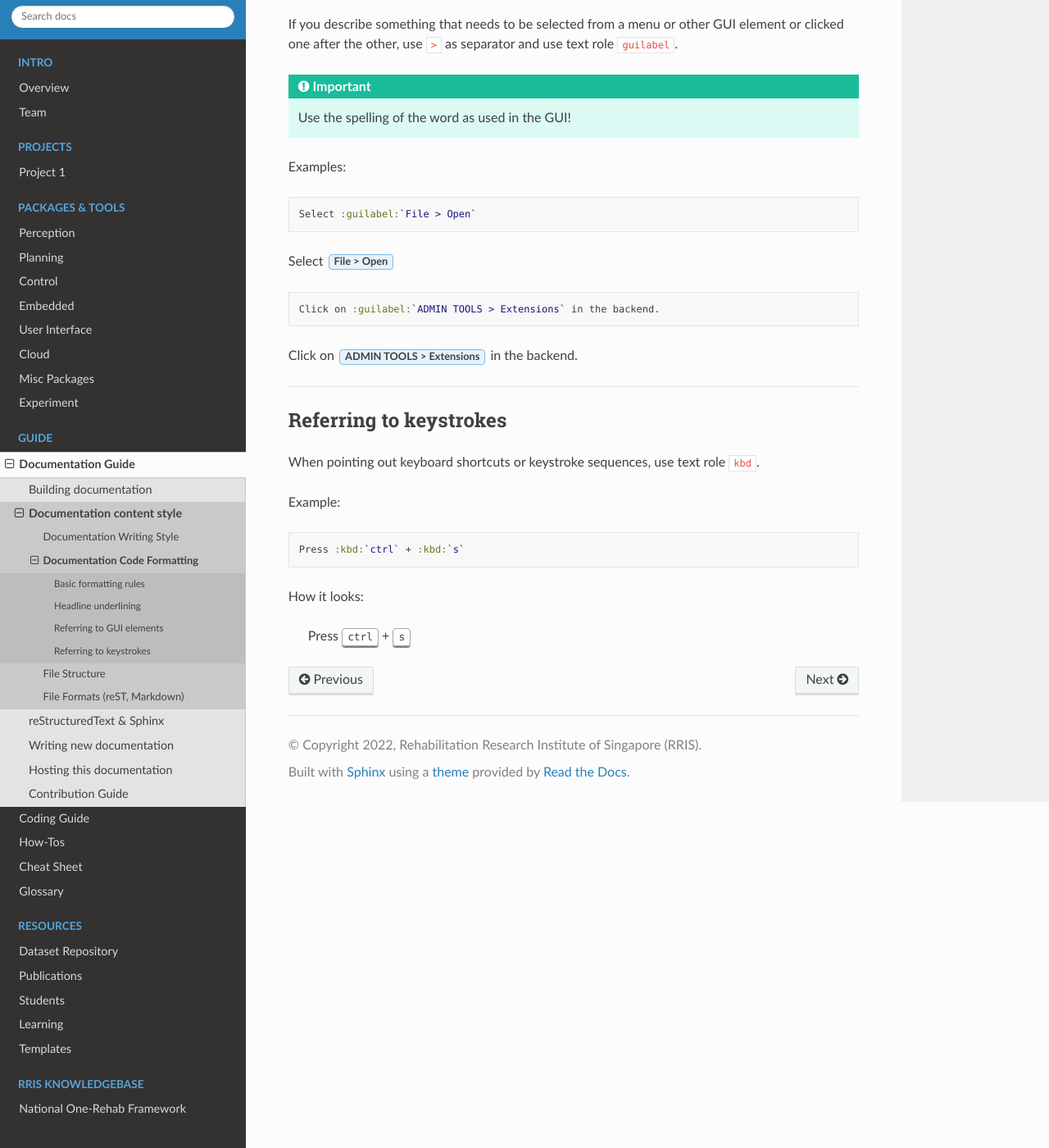
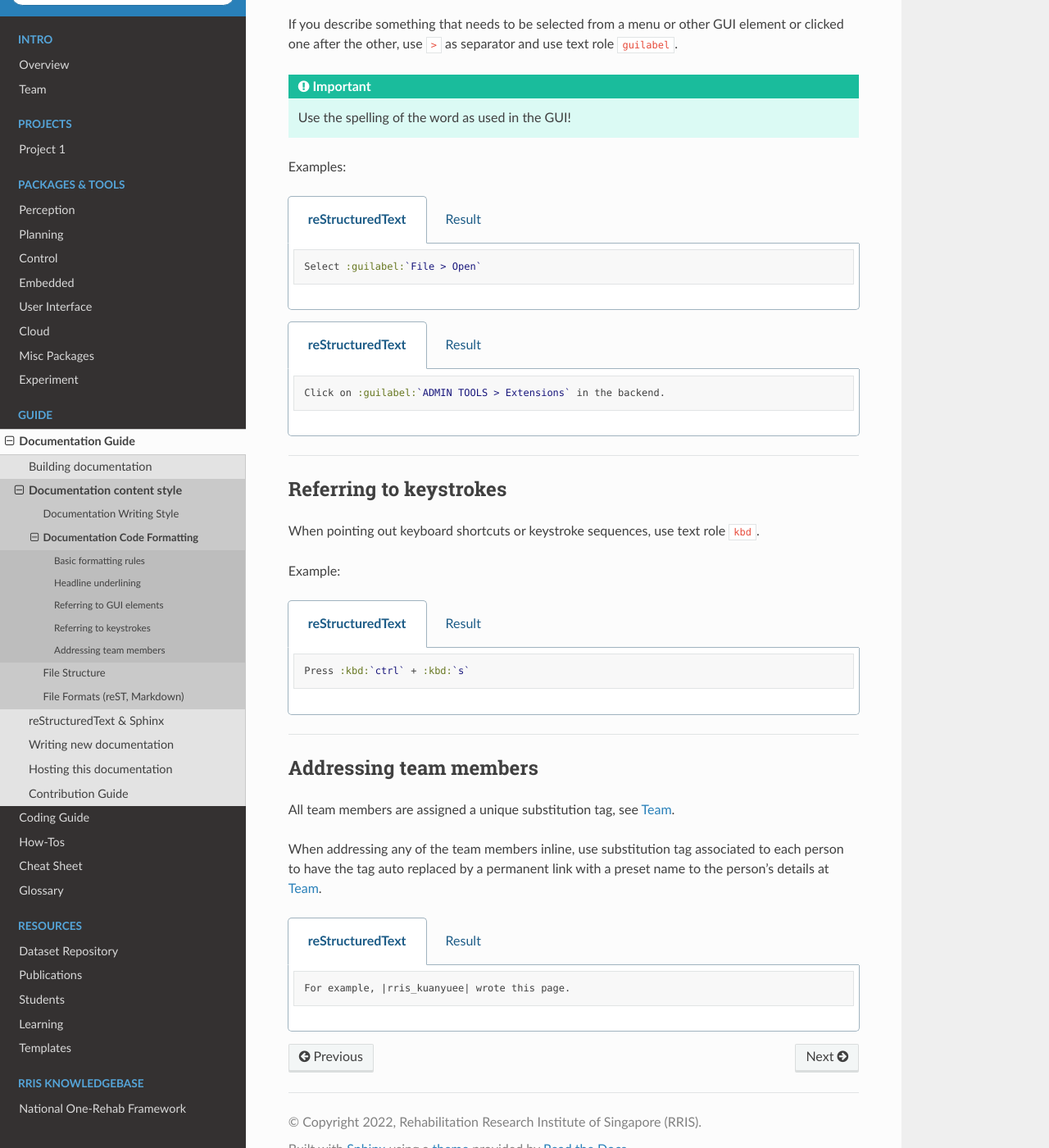
Before and after one commit to tky1026/rris_doc, a Sphinx documentation site: the page built from docs/source/Doc/Guide/Documentation/doc_guide_rst.rst, in a window 1280 px wide and 1400 px high, scrolled down 2070 px. Shown: the whole window at 82% size. Built offline with Sphinx 7.4.7 and the Read the Docs theme 2.0.0, drawn with Linux system fonts in a browser that asks for light colours; pages that are not in the unit, such as notebooks, are missing from menus.

Commit message:
update doc guide

```diff
--- a/docs/source/Doc/Guide/Documentation/doc_guide_rst.rst
+++ b/docs/source/Doc/Guide/Documentation/doc_guide_rst.rst
@@ -113,18 +113,25 @@ text role ``guilabel``.
 
 Examples:
 
-.. code-block:: rest
+.. tabs::
 
-   Select :guilabel:`File > Open`
+   .. code-tab:: rst
 
+      Select :guilabel:`File > Open`
 
-Select :guilabel:`File > Open`
+   .. tab:: Result
 
-.. code-block:: rest
+      Select :guilabel:`File > Open`
 
-   Click on :guilabel:`ADMIN TOOLS > Extensions` in the backend.
+.. tabs::
 
-Click on :guilabel:`ADMIN TOOLS > Extensions` in the backend.
+   .. code-tab:: rst
+
+      Click on :guilabel:`ADMIN TOOLS > Extensions` in the backend.
+
+   .. tab:: Result
+
+      Click on :guilabel:`ADMIN TOOLS > Extensions` in the backend.
 
 ----
 
@@ -135,10 +142,34 @@ When pointing out keyboard shortcuts or keystroke sequences, use text role ``kbd
 
 Example:
 
-.. code:: rst
+.. tabs::
 
-   Press :kbd:`ctrl` + :kbd:`s`
+   .. code-tab:: rst
 
-How it looks:
+      Press :kbd:`ctrl` + :kbd:`s`
 
-   Press :kbd:`ctrl` + :kbd:`s`
+   .. tab:: Result
+
+      Press :kbd:`ctrl` + :kbd:`s`
+
+----
+
+.. _doc-cgl-member-tag:
+
+Addressing team members
+=======================
+
+All team members are assigned a unique substitution tag, see :ref:`intro-team`.
+
+When addressing any of the team members inline, use substitution tag associated to each person to have the tag auto replaced
+by a permanent link with a preset name to the person's details at :ref:`intro-team`.
+
+.. tabs::
+
+   .. code-tab:: rst
+
+      For example, |rris_kuanyuee| wrote this page.
+
+   .. tab:: Result
+
+      For example, |rris_kuanyuee| wrote this page.
--- a/docs/source/Doc/Guide/guide_doc.rst
+++ b/docs/source/Doc/Guide/guide_doc.rst
@@ -99,6 +99,12 @@ The most important conventions for writing reST files for this documentation are
 
    Always use **three spaces** for one level of indentation, and do not insert *Tab* character for indentation.
 
+#. **Addressing team members**
+
+   Use every team member's unique substitution tag ``|rris_staff|`` when referring to anyone. See :ref:`doc-cgl-member-tag`.
+
+   Each member's unique tag can be found at :ref:`intro-team`.
+
 ----
 
 reStructuredText & Sphinx
```
